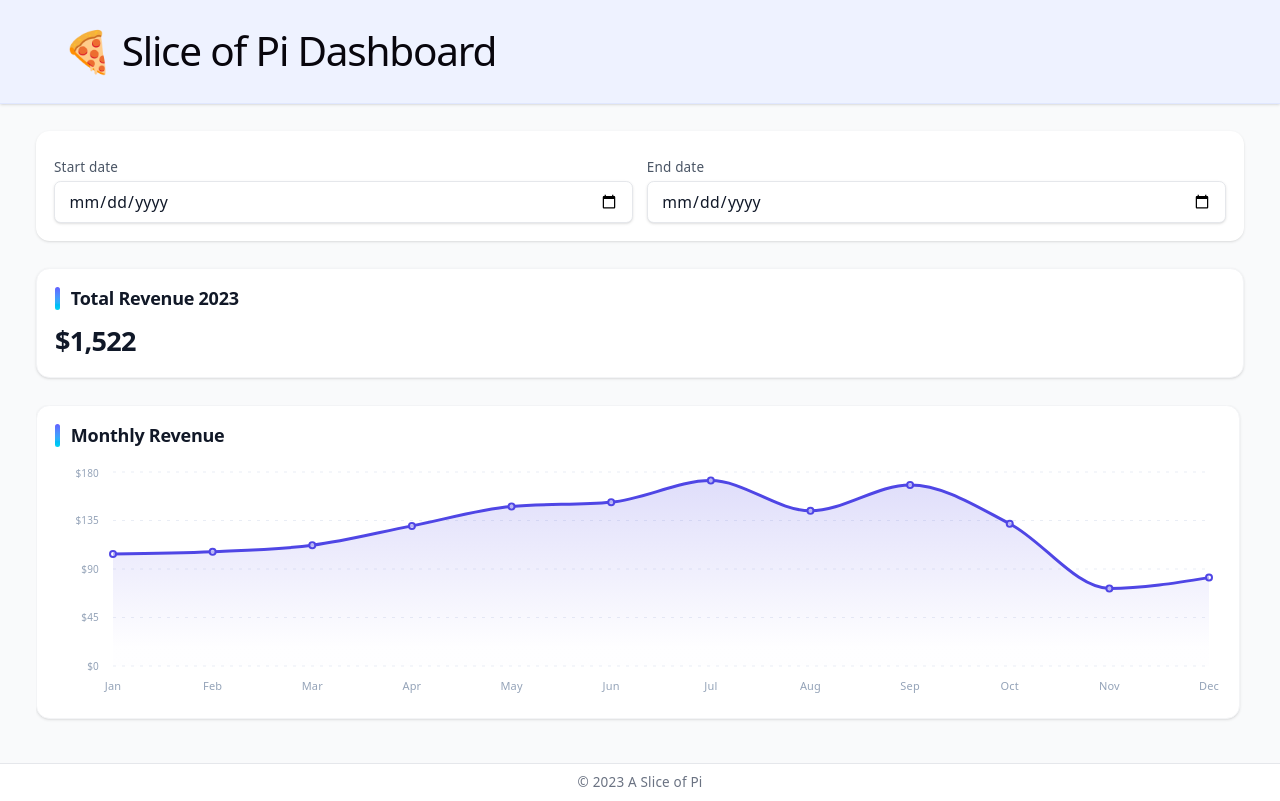
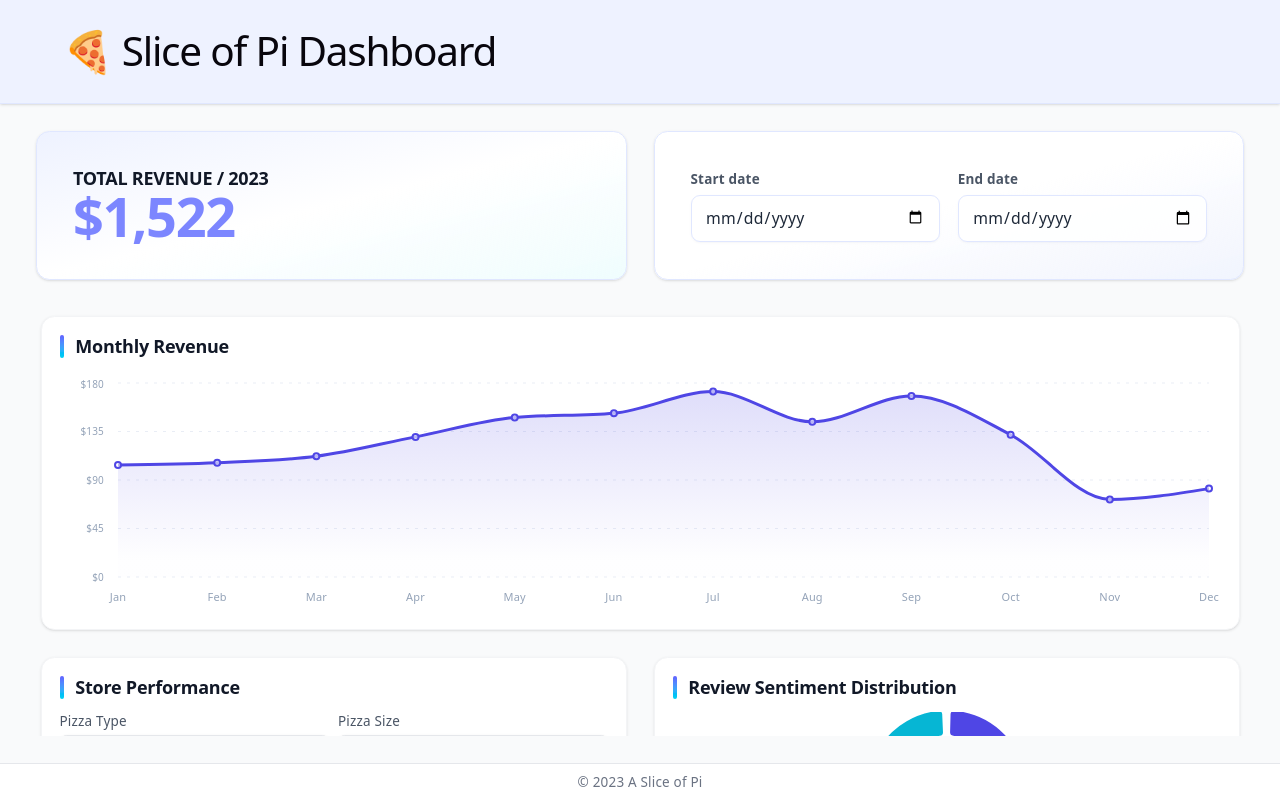
Before and after one commit to saoussen-slii/a-slice-of-pi-dashboard, a React (Vite) app: page / in a window 1280 px wide. Built offline with nearby package versions, Linux system fonts and the light colour scheme.

Commit message:
refactor: fixed the order of pizza size

```diff
--- a/src/App.tsx
+++ b/src/App.tsx
@@ -47,7 +47,9 @@ const App = () => {
       </header>
 
       <main className="mx-auto flex min-h-0 w-full min-w-0 max-w-7xl flex-1 flex-col px-4 pb-4 pt-6 sm:px-6 sm:pb-6 lg:px-8">
-        <div className="mb-6 flex w-full shrink-0 flex-col items-stretch justify-between gap-4 rounded-xl bg-white p-4 shadow-sm md:flex-row md:items-center">
+        <div className="mb-6 grid w-full shrink-0 grid-cols-1 items-stretch gap-4 md:grid-cols-2 md:gap-6">
+          <TotalRevenueCard />
+          <div className="w-full">
             <DateFilters
               startDate={startDate}
               endDate={endDate}
@@ -55,13 +57,11 @@ const App = () => {
               onEndDateChange={handleEndDateChange}
             />
           </div>
-        <div className="mb-6 w-full shrink-0">
-          <TotalRevenueCard />
         </div>
         <section
           aria-label="Dashboard charts"
           tabIndex={0}
-          className="min-h-0 flex-1 overflow-y-auto overscroll-contain pr-1 focus-visible:outline-none focus-visible:ring-2 focus-visible:ring-indigo-300"
+          className="min-h-0 flex-1 overflow-y-auto overscroll-contain px-1 pb-2 pt-2 focus-visible:outline-none focus-visible:ring-2 focus-visible:ring-indigo-300"
         >
           <div className="grid grid-cols-1 gap-6 md:grid-cols-2">
             <div className="md:col-span-2">
--- a/src/common/ChartCard.tsx
+++ b/src/common/ChartCard.tsx
@@ -4,7 +4,7 @@ interface ChartCardProps {
 }
 
 export const ChartCard = ({ title, children }: ChartCardProps) => (
-  <section className="chart-card group flex min-w-0 flex-col gap-3 rounded-xl border border-gray-100 bg-white p-4 text-left shadow-sm transition-all duration-200 hover:-translate-y-0.5 hover:border-indigo-100 hover:shadow-lg hover:shadow-indigo-950/5">
+  <section className="chart-card group flex min-w-0 flex-col gap-3 rounded-xl border border-gray-100 bg-white p-4 text-left shadow-sm transition-shadow duration-200 hover:border-indigo-100 hover:shadow-lg hover:shadow-indigo-950/5">
     <header className="flex items-center gap-2.5">
       <span className="h-5 w-1 rounded-full bg-gradient-to-b from-indigo-500 to-cyan-400" />
       <h2>{title}</h2>
--- a/src/components/filters/DateFilters.tsx
+++ b/src/components/filters/DateFilters.tsx
@@ -14,29 +14,27 @@ const DateFilters = ({
   onEndDateChange,
 }: DateFiltersProps) => {
   return (
-    <fieldset className="w-full min-w-0 border-0 p-0 text-left">
-      <legend className="sr-only px-1 text-sm font-semibold text-gray-800">
-        Filter orders by date
-      </legend>
-      <div className="mt-2 flex flex-col gap-3 sm:flex-row">
-        <label className="flex min-w-0 flex-1 flex-col gap-1 text-xs font-medium text-gray-600">
+    <fieldset className="flex h-full w-full min-w-0 flex-col justify-center rounded-xl border border-indigo-100 bg-gradient-to-br from-white via-white to-indigo-50/70 p-6 text-left shadow-sm sm:p-8">
+      <legend className="sr-only">Filter orders by date</legend>
+      <div className="flex flex-col gap-4 sm:flex-row">
+        <label className="flex min-w-0 flex-1 flex-col gap-1.5 text-xs font-semibold text-gray-600">
           Start date
           <input
             type="date"
             value={startDate}
             max={endDate || undefined}
             onChange={onStartDateChange}
-            className="w-full rounded-md border border-gray-200 bg-white px-3 py-2 text-sm font-normal text-gray-900 shadow-sm transition-colors hover:border-gray-300 focus:border-indigo-500 focus:outline-none focus:ring-2 focus:ring-indigo-200 [color-scheme:light]"
+            className="w-full rounded-lg border border-indigo-100 bg-white/90 px-3 py-2.5 text-sm font-medium text-gray-800 shadow-sm shadow-indigo-950/[0.03] transition-all hover:border-indigo-200 focus:border-indigo-400 focus:outline-none focus:ring-4 focus:ring-indigo-100 [color-scheme:light]"
           />
         </label>
-        <label className="flex min-w-0 flex-1 flex-col gap-1 text-xs font-medium text-gray-600">
+        <label className="flex min-w-0 flex-1 flex-col gap-1.5 text-xs font-semibold text-gray-600">
           End date
           <input
             type="date"
             value={endDate}
             min={startDate || undefined}
             onChange={onEndDateChange}
-            className="w-full rounded-md border border-gray-200 bg-white px-3 py-2 text-sm font-normal text-gray-900 shadow-sm transition-colors hover:border-gray-300 focus:border-indigo-500 focus:outline-none focus:ring-2 focus:ring-indigo-200 [color-scheme:light]"
+            className="w-full rounded-lg border border-indigo-100 bg-white/90 px-3 py-2.5 text-sm font-medium text-gray-800 shadow-sm shadow-indigo-950/[0.03] transition-all hover:border-indigo-200 focus:border-indigo-400 focus:outline-none focus:ring-4 focus:ring-indigo-100 [color-scheme:light]"
           />
         </label>
       </div>
--- a/src/components/kpi/TotalRevenueCard.tsx
+++ b/src/components/kpi/TotalRevenueCard.tsx
@@ -1,15 +1,17 @@
 import { calculateTotalRevenue } from "../../utils";
 import { orders, prices } from "../../data";
 import type { Order } from "../../types.ts";
-import { ChartCard } from "../../common";
 
 const TotalRevenueCard = () => {
   return (
-    <ChartCard title="Total Revenue 2023">
-      <p className="text-2xl font-bold tracking-tight text-gray-900">
+    <section className="w-full rounded-xl border border-indigo-100 bg-gradient-to-br from-indigo-50 via-white to-cyan-50/70 p-6 text-left shadow-sm sm:p-8">
+      <h2 className="text-sm font-semibold uppercase tracking-[0.12em] text-indigo-700">
+        Total Revenue / 2023
+      </h2>
+      <p className="mt-3 text-4xl font-bold tracking-tight text-indigo-400 sm:text-5xl">
         {calculateTotalRevenue(orders as Order[], prices, 2023)}
       </p>
-    </ChartCard>
+    </section>
   );
 };
 export default TotalRevenueCard;
```
Lines whose indentation alone changed are shown as unchanged.
